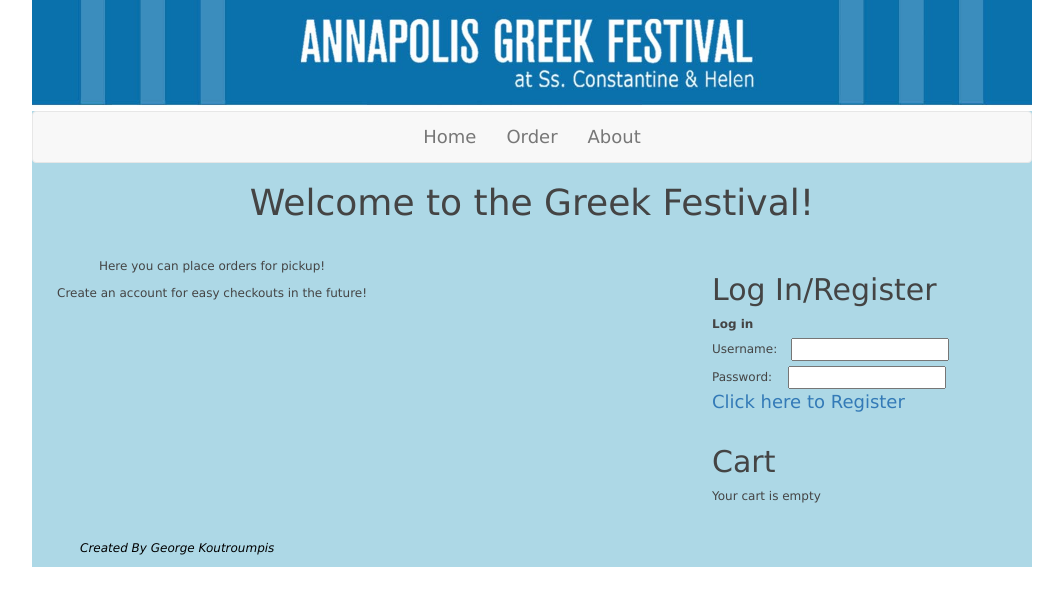
After one commit to gkoutr/GreekFestivalOrder, a PHP site: page / in a window 1280 px wide. The commit adds this page. Shown: the top 606 px of the page, without its empty margins (108-1171 px from the left). Run offline with PHP 8.4, Linux system fonts and the light colour scheme; some libraries are stand-ins or nearby versions.

Commit message:
Moved index to Order, and created a new index page. Added Deployment

```diff
--- a/Home/index.php
+++ b/Order/Order.php
@@ -15,7 +15,7 @@
 
     <!--<script src="http://code.jquery.com/ui/1.9.2/jquery-ui.js"></script>-->
     <link rel="stylesheet" href="../style/style.css"/>
-
+    <Script src="ChangeModaltext.js"/>
     <?php include 'ToppingsModal.php' ?>
     <!-- <script src = "../toppings.js"/>-->
 
@@ -47,7 +47,7 @@
             <div class="collapse navbar-collapse">
                 <ul class="nav navbar-nav">
                     <li>
-                        <a href="index.php">Home</a>
+                        <a href="../index.php">Home</a>
                     </li>
                     <li>
                         <a href="order.php">Order</a>
--- /dev/null
+++ b/index.php
@@ -0,0 +1,84 @@
+<!DOCTYPE html>
+<html lang="en" xmlns="http://www.w3.org/1999/html">
+<head>
+    <meta charset="UTF-8">
+    <title>Greek Festival Menu</title>
+    <!-- Latest compiled and minified CSS -->
+    <!-- Latest compiled and minified CSS -->
+    <link rel="stylesheet" href="https://maxcdn.bootstrapcdn.com/bootstrap/3.3.7/css/bootstrap.min.css">
+
+    <!-- jQuery library -->
+    <script src="https://ajax.googleapis.com/ajax/libs/jquery/3.1.1/jquery.min.js"></script>
+
+    <!-- Latest compiled JavaScript -->
+    <script src="https://maxcdn.bootstrapcdn.com/bootstrap/3.3.7/js/bootstrap.min.js"></script>
+
+    <!--<script src="http://code.jquery.com/ui/1.9.2/jquery-ui.js"></script>-->
+    <link rel="stylesheet" href="style/style.css"/>
+
+
+</head>
+<body>
+<div id="container">
+    <header>
+        <a href="/">
+            <img src="img/header.jpg" alt="Greek Festival Banner" id="banner">
+        </a>
+        <nav class="navbar navbar-default">
+            <div class="collapse navbar-collapse">
+                <ul class="nav navbar-nav">
+                    <li>
+                        <a href="index.php">Home</a>
+                    </li>
+                    <li>
+                        <a href="Order/Order.php">Order</a>
+                    </li>
+                    <li>
+                        <a href="about.php">About</a>
+                    </li>
+                </ul>
+            </div>
+        </nav>
+    </header>
+    <h1 id="welcome">Welcome to the Greek Festival!</h1>
+    <div id="pg">
+
+        <p>Here you can place orders for pickup! </p>
+        <p>Create an account for easy checkouts in the future!</p>
+    </div>
+
+    <div id="sidebar">
+        <h2>Log In/Register</h2>
+        <form action="login.php" id="login" method="post">
+            <fieldset>
+
+                <p>
+                    <label>Log in</label>
+                    <br>
+                    Username:
+                    <input type="text" name="username" id="username">
+                    <br>
+                    Password:
+                    <input type="text" name="password" id="password">
+                    <br>
+                    <a href="register.php" id="register">Click here to Register</a>
+                </p>
+            </fieldset>
+
+        </form>
+        <h2>Cart</h2>
+        <form action="cart.php" id="cart" method="post">
+            <p>Your cart is empty</p>
+
+        </form>
+
+    </div>
+
+    <footer id="footer">
+        <p>
+            <em>Created By George Koutroumpis</em>
+        </p>
+    </footer>
+
+</body>
+</html>
--- a/style/style.css
+++ b/style/style.css
@@ -62,7 +62,7 @@ footer{
 
 }
 #username{
-    margin: 0 0 0 5px;
+    margin: 0 0 0 0.8em;
 }
 
 #password{
@@ -82,3 +82,13 @@ footer{
     clear:both;
     color:black;
 }
+
+#welcome {
+    text-align: center;
+}
+
+#pg {
+    float: left;
+    text-align: center;
+    margin: 25px 0 0 25px;
+}
```
Also changed, not shown: Order/ChangeModaltext.js (renamed from Home/ChangeModaltext.js), Order/ToppingsModal.php (line endings or trailing spaces). Lines whose indentation alone changed are shown as unchanged.
